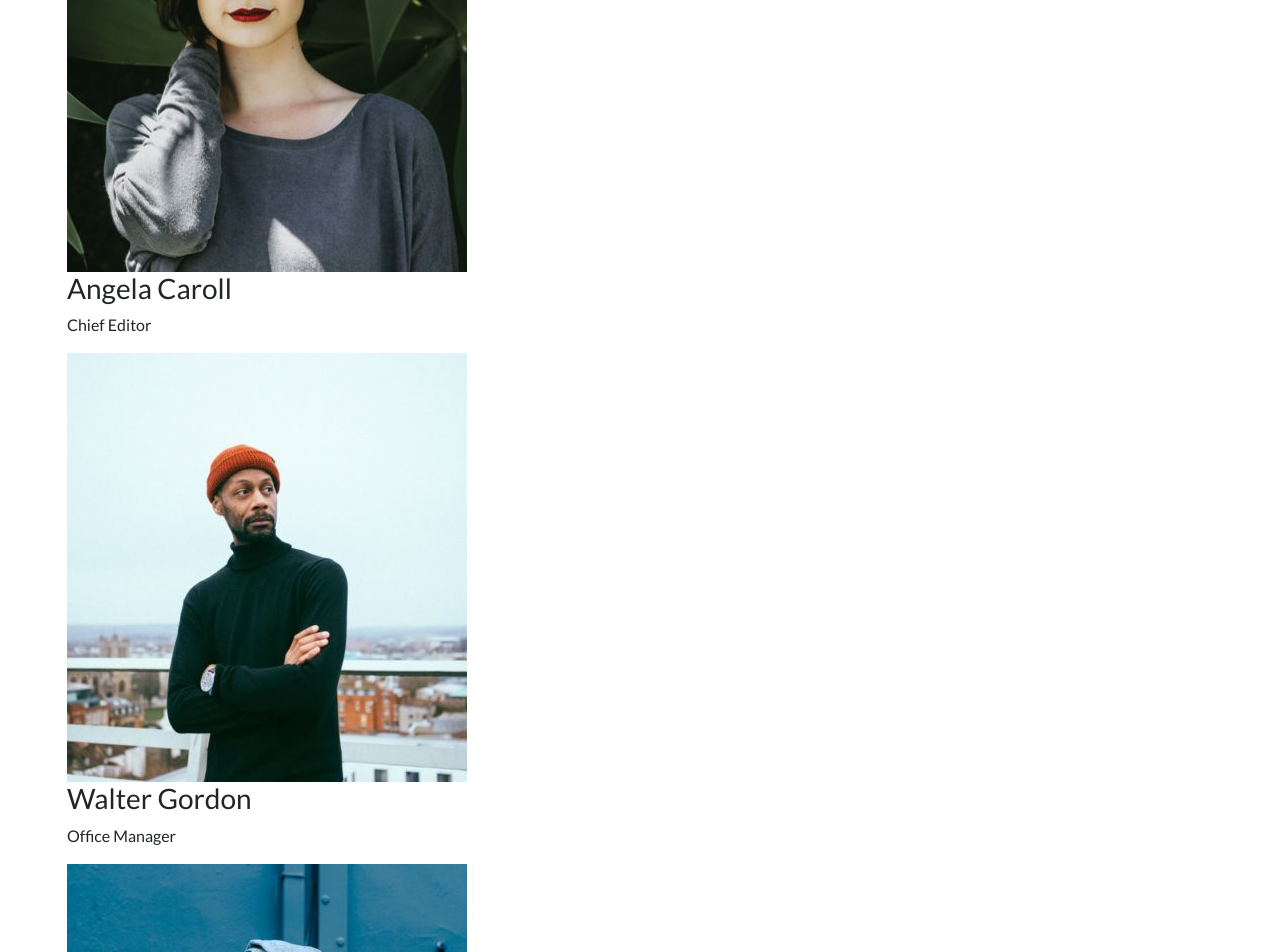
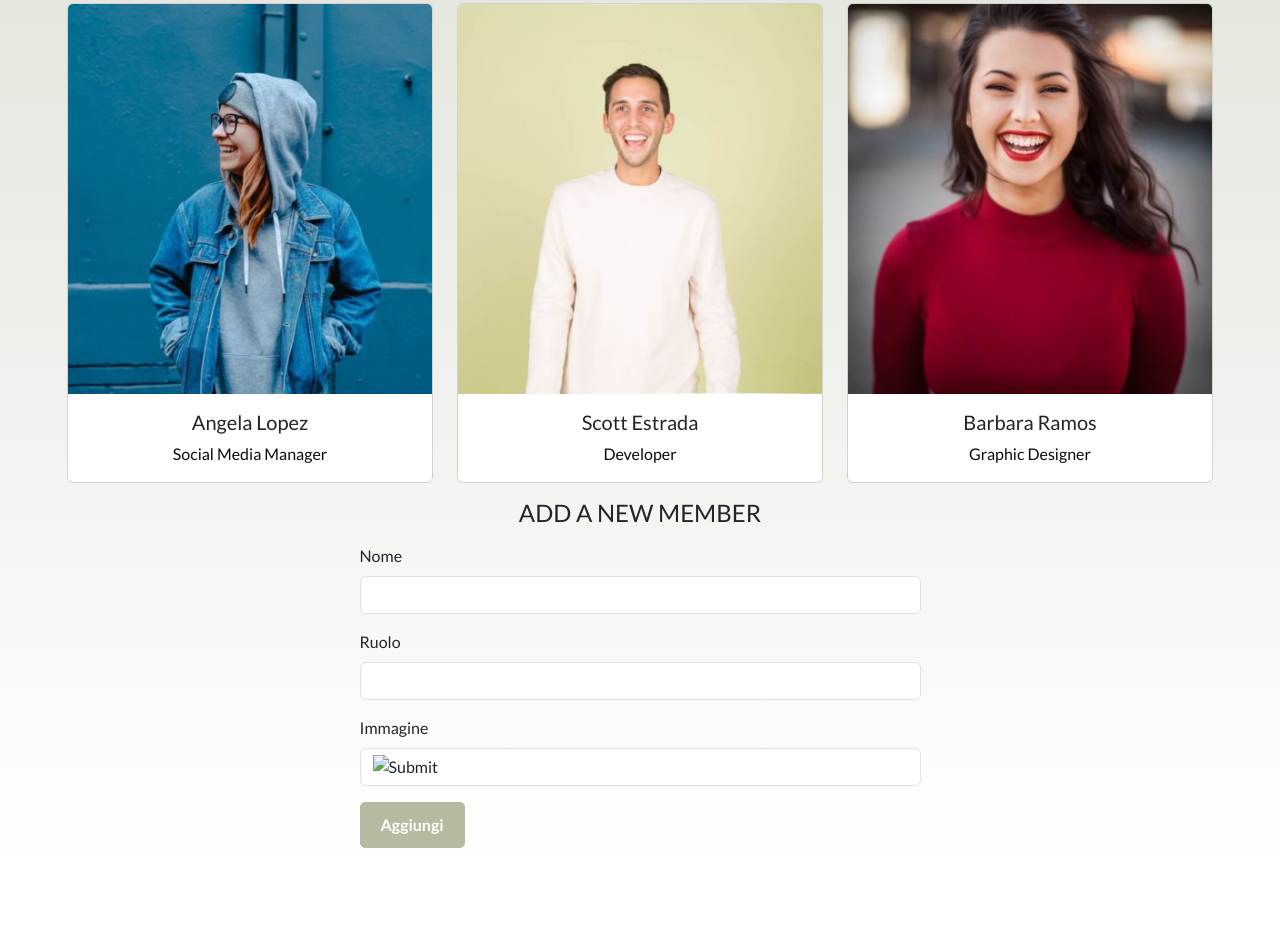
Before and after one commit to LuigiPascali/js-our-team, a plain HTML site: page index.html in a window 1280 px wide. Shown: the part 668-1620 px from the top of the page. After the commit the page ends 1532 px from the top, so only its background shows below. Drawn offline with nearby package versions, Linux system fonts and the light colour scheme.

Commit message:
bonus 2 complete, esercizio completato

```diff
--- a/css/general.css
+++ b/css/general.css
@@ -9,7 +9,9 @@
 :root {
     /* Color Palette */
 
-    --light_color:#FFFFFF ;
-    --dark_color: #0A0A0A ;
-
+    --light_color:#FFFFFF;
+    --dark_color: #0A0A0A;
+    --primary_color: #D1D3C4;
+    --secondary_color: #B6BAA1;
+    --hover_color: #7B815F;
 }
--- a/css/style.css
+++ b/css/style.css
@@ -1,3 +1,20 @@
 /*
     MAIN
 */
+
+body {background: linear-gradient(to bottom, var(--primary_color), var(--light_color));}
+
+h2,
+p {color: var(--light_color);}
+
+.card {margin-top: 2.5rem;}
+
+.card-body {text-align: center;}
+
+.card-text {color: var(--dark_color);}
+
+.card-img-top img {width: 100%;}
+
+.btn {background-color: var(--secondary_color);border-color: var(--secondary_color);color: var(--light_color);font-size: 16px;font-weight: bold;padding: 10px 20px;border-radius: 5px;transition: background-color 0.3s ease-in-out, border-color 0.3s ease-in-out;}
+
+  .btn:hover {background-color: var(--hover_color);border-color: var(--hover_color);color: var(--light_color);}
--- a/index.html
+++ b/index.html
@@ -39,7 +39,46 @@
 
             <div class="container">
 
-                <div class="team-container" id="team-container">
+                <h2 class="text-center text-uppercase mt-3">
+                   Our Team
+                </h2>
+
+                <p class="text-center mt-3">
+                    Lorem ipsum dolor sit amet, consectetur adipisicing elit. Fugit est alias voluptas quaerat debitis ratione beatae eveniet nihil dolores et.
+                </p>
+
+                <div class="row" id="team-container"></div>
+
+                <div class="row">
+
+                    <div class="col-md-6 offset-md-3">
+
+                        <h4 class="text-center text-uppercase mb-3 mt-3">
+                            Add a new member
+                        </h4>
+
+                        <form>
+
+                            <div class="mb-3">
+                                <label for="nome" class="form-label"> Nome </label>
+                                <input type="text" class="form-control" id="nome" name="nome">
+                            </div>
+
+                            <div class="mb-3">
+                                <label for="ruolo" class="form-label"> Ruolo </label>
+                                <input type="text" class="form-control" id="ruolo" name="ruolo">
+                            </div>
+
+                            <div class="mb-3 mt-3">
+                                <label for="immagine" class="form-label"> Immagine </label>
+                                <input type="image" class="form-control" id="immagine" name="immagine">
+                            </div>
+
+                            <button type="submit" class="btn mb-3"> Aggiungi </button>
+
+                        </form>
+
+                    </div>
 
                 </div>
 
--- a/js/script.js
+++ b/js/script.js
@@ -53,15 +53,36 @@ const teamMembers = [
     sul DOM sottoforma di stringhe, trasformare la stringa foto in una immagine effettiva.
 */
 
+//  const teamContainer = document.querySelector('#team-container');
+
+//  teamMembers.forEach(member => {
+//     const memberInfo = `
+//         <div class="member-card">
+//             <img src="img/${member.foto}" alt="${member.nome}">
+//             <h3>${member.nome}</h3>
+//             <p>${member.ruolo}</p>
+//          </div>
+//     `;
+//     teamContainer.innerHTML += memberInfo;
+//  });
+
+/*
+    BONUS 2: Organizzare i singoli membri in card/schede.
+*/
+
 const teamContainer = document.querySelector('#team-container');
 
 teamMembers.forEach(member => {
-    const memberInfo = `
-        <div class="member-card">
-            <img src="img/${member.foto}" alt="${member.nome}">
-            <h3>${member.nome}</h3>
-            <p>${member.ruolo}</p>
+  const memberCard = `
+    <div class="col-md-4">
+      <div class="card">
+        <img src="img/${member.foto}" class="card-img-top" alt="${member.nome}">
+        <div class="card-body">
+          <h5 class="card-title">${member.nome}</h5>
+          <p class="card-text">${member.ruolo}</p>
         </div>
-    `;
-    teamContainer.innerHTML += memberInfo;
+      </div>
+    </div>
+  `;
+  teamContainer.innerHTML += memberCard;
 });
```
